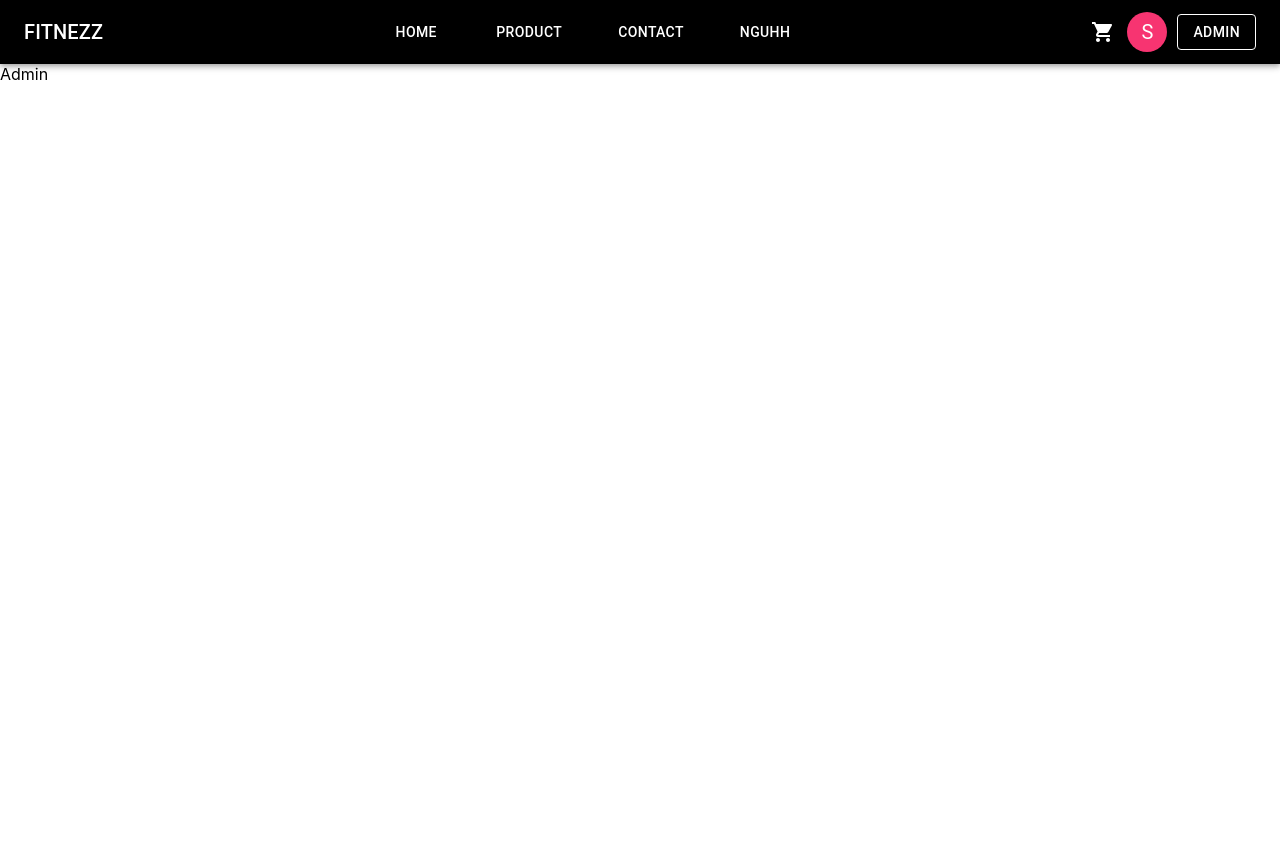
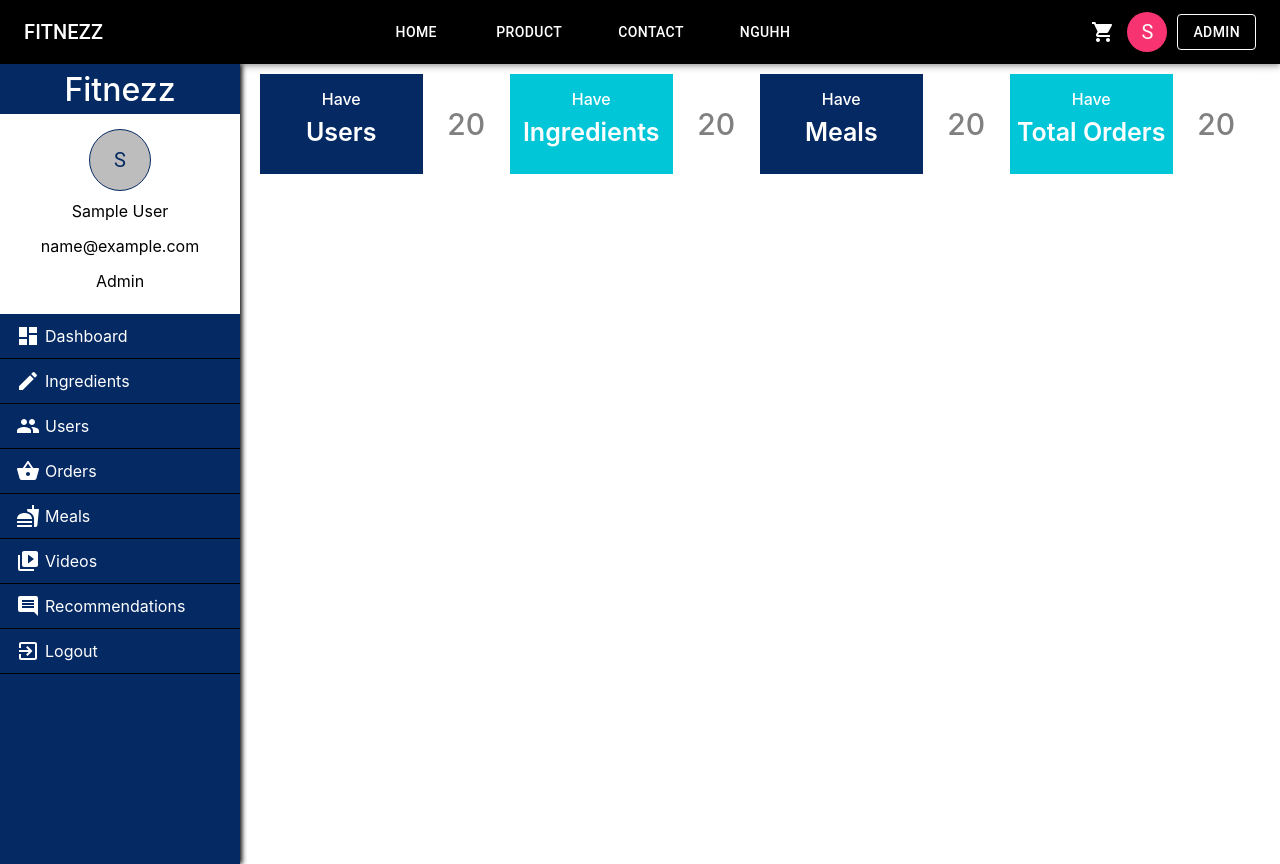
Before and after one commit to tuongnc-0401/Fitnezz, a React (Create React App) app in the folder frontend/: page /admin in a window 1280 px wide. Before the commit the page ends 800 px from the top, so only its background shows below. Built offline with nearby package versions, Linux system fonts and the light colour scheme; sample sign-in values are in the browser's storage.

Commit message:
Dashboard admin

```diff
--- a/frontend/src/App.js
+++ b/frontend/src/App.js
@@ -15,7 +15,7 @@ import OrderDetails from './component/OrderDetails/OrderDetails';
 import Home from './component/Home/Home';
 import OrderHistory from './component/Profile/OrderHistory/OrderHistory';
 import AdminRoute from './component/Routes/AdminRoute';
-import Admin from './component/Admin/Admin';
+import Admin from './componentAdmin/AdminDashboard/Admin';
 
 function App() {
   return (
--- a/frontend/src/component/Admin/Admin.jsx
+++ /dev/null
@@ -1,11 +0,0 @@
-import React from 'react'
-
-const Admin = () => {
-    return (
-        <div>
-            Admin
-        </div>
-    )
-}
-
-export default Admin
--- /dev/null
+++ b/frontend/src/componentAdmin/AdminDashboard/Admin.jsx
@@ -0,0 +1,189 @@
+import {
+  Avatar, Grid
+} from "@material-ui/core";
+import CommentIcon from '@material-ui/icons/Comment';
+import CreateIcon from '@material-ui/icons/Create';
+import DashboardIcon from '@material-ui/icons/Dashboard';
+import ExitToAppIcon from '@material-ui/icons/ExitToApp';
+import FastfoodIcon from '@material-ui/icons/Fastfood';
+import PeopleIcon from '@material-ui/icons/People';
+import ShoppingBasketIcon from '@material-ui/icons/ShoppingBasket';
+import VideoLibraryIcon from '@material-ui/icons/VideoLibrary';
+import React, { useState } from "react";
+import { useSelector } from "react-redux";
+import useStyles from "./styles";
+
+const Admin = () => {
+  const classes = useStyles();
+  const userSignIn = useSelector(state => state.userSignIn);
+
+  //for hover
+  const [hoverDashboard, setHoverDashboard] = useState(false);
+  const [hoverIngredient, setHoverIngredient] = useState(false);
+  const [hoverUser, setHoverUser] = useState(false);
+  const [hoverOrder, setHoverOrder] = useState(false);
+  const [hoverMeal, setHoverMeal] = useState(false);
+  const [hoverVideo, setHoverVideo] = useState(false);
+  const [hoverRecommendation, setHoverRecommendation] = useState(false);
+  const [hoverLogin, setHoverLogin] = useState(false);
+
+
+  const { userInfo } = userSignIn;
+
+  console.log(hoverDashboard);
+
+  return (
+    <>
+        <div className={classes.sideBar}>
+          <div style={{ display: 'flex', alignItems: 'center', backgroundColor: '#052963', color: 'white', height: '50px' }}>
+            <div style={{ flexGrow: '1', fontWeight: '550', fontSize: '32px', textAlign: 'center' }}>
+              Fitnezz
+            </div>
+          </div>
+
+          <div className={classes.adminInfo} >
+            <Avatar aria-controls="customized-menu"aria-haspopup="true" alt={userInfo.name} style={{ marginTop: '15px', border: 'solid 1px #052963', width: '60px', height: '60px', color: '#052963' }}>{userInfo.name.charAt(0)}</Avatar>
+
+            <div style={{ marginTop: '10px' }}>
+              {userInfo.name}
+            </div>
+
+            <div style={{ marginTop: '15px' }}>
+              {userInfo.email}
+            </div>
+
+            <div style={{ marginTop: '15px' }}>
+              Admin
+            </div>
+          </div>
+
+
+
+          <div className={hoverDashboard ? classes.itemHover : classes.item} onMouseEnter={() => setHoverDashboard(true)} onMouseLeave={() => setHoverDashboard(false)} >
+            <DashboardIcon/>
+            <div style={{ marginLeft: '5px' }}>
+              Dashboard
+            </div>
+          </div>
+
+          <div className={hoverIngredient ? classes.itemHover : classes.item} onMouseEnter={() => setHoverIngredient(true)} onMouseLeave={() => setHoverIngredient(false)}>
+            <CreateIcon/>
+            <div style={{ marginLeft: '5px' }}>
+              Ingredients
+            </div>
+          </div>
+
+          <div className={hoverUser ? classes.itemHover : classes.item} onMouseEnter={() => setHoverUser(true)} onMouseLeave={() => setHoverUser(false)}>
+            <PeopleIcon/>
+            <div style={{ marginLeft: '5px' }}>
+              Users
+            </div>
+          </div>
+
+          <div className={hoverOrder ? classes.itemHover : classes.item} onMouseEnter={() => setHoverOrder(true)} onMouseLeave={() => setHoverOrder(false)}>
+            <ShoppingBasketIcon/>
+            <div style={{ marginLeft: '5px' }}>
+              Orders
+            </div>
+          </div>
+
+          <div className={hoverMeal ? classes.itemHover : classes.item} onMouseEnter={() => setHoverMeal(true)} onMouseLeave={() => setHoverMeal(false)}>
+            <FastfoodIcon/>
+            <div style={{ marginLeft: '5px' }}>
+              Meals
+            </div>
+          </div>
+
+          <div className={hoverVideo ? classes.itemHover : classes.item} onMouseEnter={() => setHoverVideo(true)} onMouseLeave={() => setHoverVideo(false)}>
+            <VideoLibraryIcon/>
+            <div style={{ marginLeft: '5px' }}>
+              Videos
+            </div>
+          </div>
+
+          <div className={hoverRecommendation ? classes.itemHover : classes.item} onMouseEnter={() => setHoverRecommendation(true)} onMouseLeave={() => setHoverRecommendation(false)}>
+            <CommentIcon/>
+            <div style={{ marginLeft: '5px' }}>
+              Recommendations
+            </div>
+          </div>
+
+          <div className={hoverLogin ? classes.itemHover : classes.item} onMouseEnter={() => setHoverLogin(true)} onMouseLeave={() => setHoverLogin(false)}>
+            <ExitToAppIcon/>
+            <div style={{ marginLeft: '5px' }}>
+              Logout
+            </div>
+          </div>
+
+        </div>
+        <div container className={classes.container}>
+            <div className={classes.plankSpace}></div>
+            <div className={classes.right} style={{ width: '100%' }}>
+              <Grid container style={{ padding: '10px 20px 0px 20px' }}>
+                <Grid item xs={12} lg={3} style={{ display: 'flex', backgroundColor: 'white', width: '150px', height: '100px', marginBottom: '15px'}}>
+                  <div style={{ backgroundColor: '#052963', display: 'flex', width: '65%', height: '100px', flexDirection: 'column', alignItems: 'center', color: 'white' }}>
+                      <div style={{ marginTop: '15px', fontWeight: '450' }}>
+                        Have
+                      </div>
+                      <div style={{ marginTop: '8px', fontWeight: '600', fontSize: '25px' }}>
+                        Users
+                      </div>
+                  </div>
+
+                  <div style={{ display: 'flex', alignItems: 'center', justifyContent: 'center', width: '35%', fontWeight: '500', fontSize: '30px', color: 'grey'}}>
+                    20
+                  </div>
+                </Grid>
+
+                <Grid item xs={12} lg={3} style={{ display: 'flex', backgroundColor: 'white', width: '150px', height: '100px', marginBottom: '15px'}}>
+                  <div style={{ backgroundColor: '#00c6d7', display: 'flex', width: '65%', height: '100px', flexDirection: 'column', alignItems: 'center', color: 'white' }}>
+                      <div style={{ marginTop: '15px', fontWeight: '450' }}>
+                        Have
+                      </div>
+                      <div style={{ marginTop: '8px', fontWeight: '600', fontSize: '25px' }}>
+                        Ingredients
+                      </div>
+                  </div>
+
+                  <div style={{ display: 'flex', alignItems: 'center', justifyContent: 'center', width: '35%', fontWeight: '500', fontSize: '30px', color: 'grey'}}>
+                    20
+                  </div>
+                </Grid>
+
+                <Grid item xs={12} lg={3} style={{ display: 'flex', backgroundColor: 'white', width: '150px', height: '100px', marginBottom: '15px'}}>
+                  <div style={{ backgroundColor: '#052963', display: 'flex', width: '65%', height: '100px', flexDirection: 'column', alignItems: 'center', color: 'white' }}>
+                      <div style={{ marginTop: '15px', fontWeight: '450' }}>
+                        Have
+                      </div>
+                      <div style={{ marginTop: '8px', fontWeight: '600', fontSize: '25px' }}>
+                        Meals
+                      </div>
+                  </div>
+
+                  <div style={{ display: 'flex', alignItems: 'center', justifyContent: 'center', width: '35%', fontWeight: '500', fontSize: '30px', color: 'grey'}}>
+                    20
+                  </div>
+                </Grid>
+
+                <Grid item xs={12} lg={3} style={{ display: 'flex', backgroundColor: 'white', width: '150px', height: '100px', marginBottom: '15px'}}>
+                  <div style={{ backgroundColor: '#00c6d7', display: 'flex', width: '65%', height: '100px', flexDirection: 'column', alignItems: 'center', color: 'white' }}>
+                      <div style={{ marginTop: '15px', fontWeight: '450' }}>
+                        Have
+                      </div>
+                      <div style={{ marginTop: '8px', fontWeight: '600', fontSize: '25px', textAlign: 'center' }}>
+                        Total Orders
+                      </div>
+                  </div>
+
+                  <div style={{ display: 'flex', alignItems: 'center', justifyContent: 'center', width: '35%', fontWeight: '500', fontSize: '30px', color: 'grey'}}>
+                    20
+                  </div>
+                </Grid>
+              </Grid>
+            </div>
+        </div>
+    </>
+  );
+};
+
+export default Admin;
--- /dev/null
+++ b/frontend/src/componentAdmin/AdminDashboard/styles.js
@@ -0,0 +1,51 @@
+import { makeStyles } from "@material-ui/core";
+
+export default makeStyles((theme) => ({
+    container: {
+        width: '100%',
+        display: 'flex',
+    },
+
+    plankSpace: {
+        height: '400px',
+        minWidth: '240px',
+        backgroundColor: 'aqua'
+    },
+
+    sideBar: {
+        position: 'absolute',
+        minHeight: '100%',
+        backgroundColor: '#052963',
+        width: '240px',
+        left: '0px',
+        boxShadow: '2px 0px 5px black',
+    },
+
+    adminInfo: {
+        backgroundColor: 'white',
+        width: '100%',
+        height: '200px',
+        display: 'flex',
+        flexDirection: 'column',
+        alignItems: 'center',
+    },
+
+    item: {
+        display: 'flex',
+        padding: '10px 16px',
+        alignItems: 'center',
+        borderBottom: 'solid 0.2px black',
+        color: 'white',
+        backgroundColor: '#052963',
+    },
+
+    itemHover: {
+        display: 'flex',
+        padding: '10px 16px',
+        alignItems: 'center',
+        borderBottom: 'solid 0.2px black',
+        color: 'white',
+        backgroundColor: 'red',
+        cursor: 'pointer',
+    }
+}));
```
